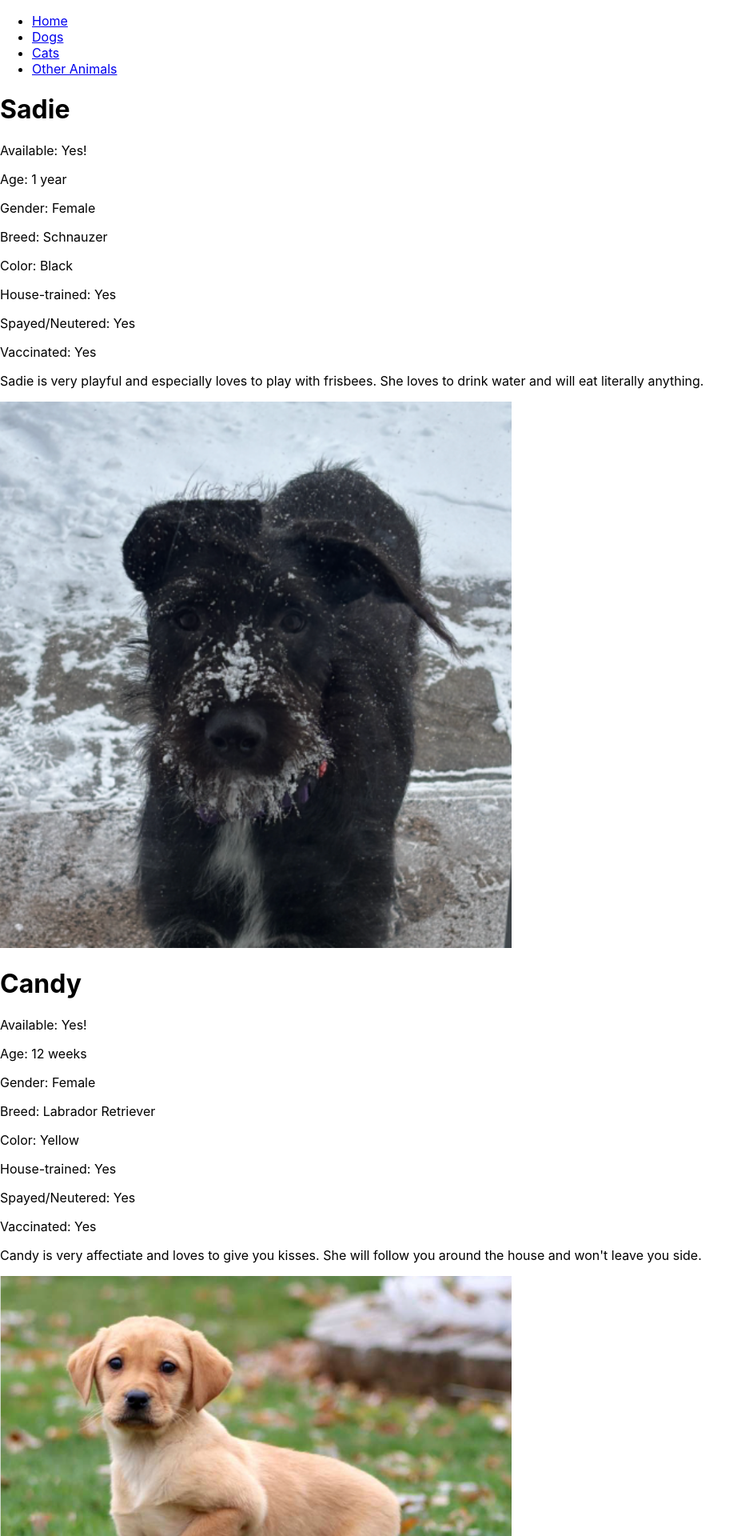
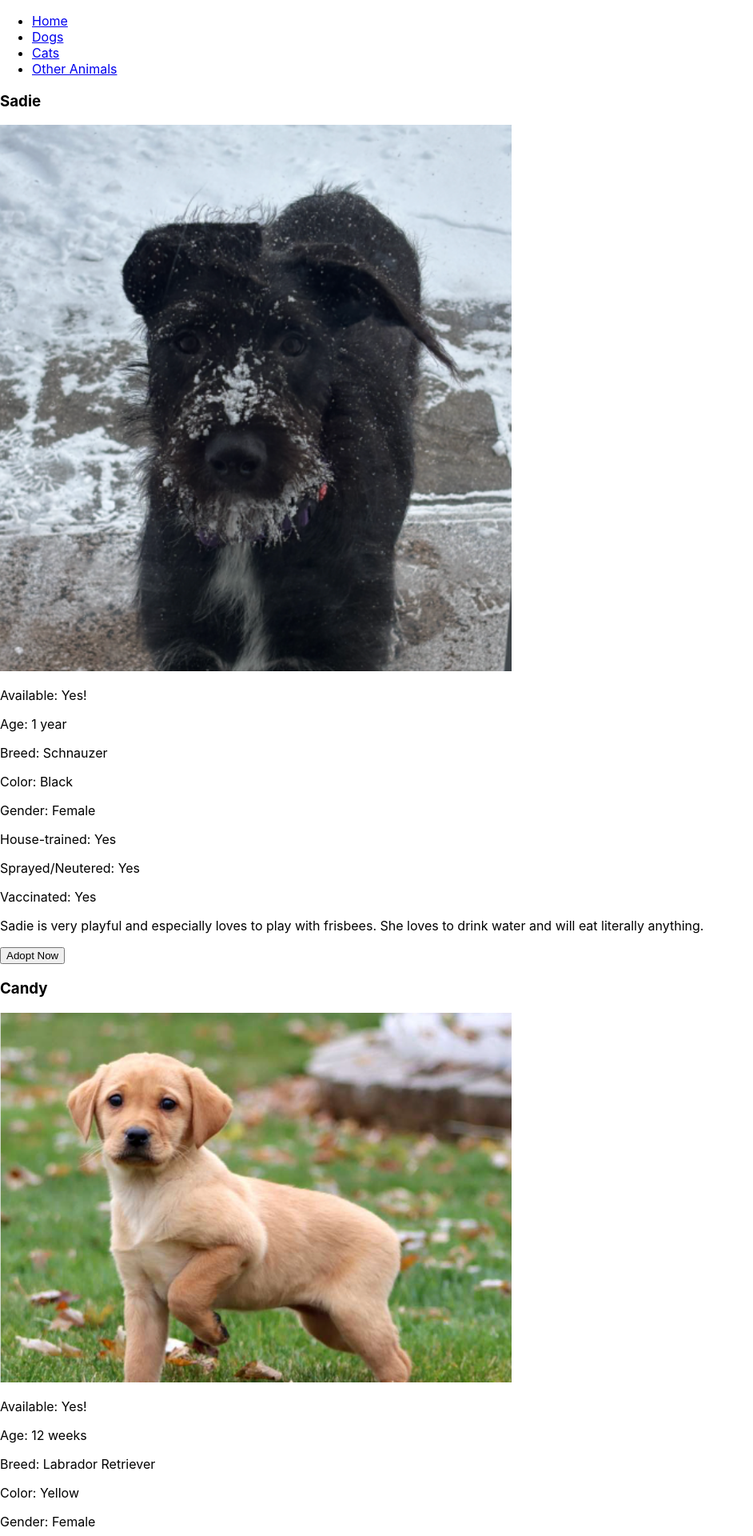
Before and after one commit to kshattuc/animal-adoption-website, a React (Create React App) app: page /dogs in a window 1280 px wide. Shown: the top 1920 px of the page at 80% size, without its empty margins (0-942 px from the left). Built offline with nearby package versions, Linux system fonts and the light colour scheme.

Commit message:
put dogs and other animals in arrays

```diff
--- a/src/cats.js
+++ b/src/cats.js
@@ -11,7 +11,7 @@ const Cats = [
     gender: "Female",
     house_trained:"Yes",
     vaccinated:"Yes",
-    House_trained:"Yes",
+    sprayed_neutered:"Yes",
     description:"Claire is a very playful kitty who loves attention.",
     image: "/images/claire.jpg"
   },
@@ -25,7 +25,7 @@ const Cats = [
     gender: "Male",
     house_trained:"Yes",
     vaccinated:"Yes",
-    House_trained:"Yes",
+    sprayed_neutered:"Yes",
     description:"Whiskers is very mischevious and loves to play and hide toys around the house.",
     image: "/images/whiskers.jpg"
   },
@@ -39,7 +39,7 @@ const Cats = [
     gender: "Female",
     house_trained:"Yes",
     vaccinated:"Yes",
-    House_trained:"Yes",
+    sprayed_neutered:"Yes",
     description:"Midnight enjoys nature and walking outside. She is very intelligent and picks up new skills quickly.",
     image: "/images/midnight.png"
   },
@@ -53,7 +53,7 @@ const Cats = [
     gender: "Male",
     house_trained:"Yes",
     vaccinated:"Yes",
-    House_trained:"Yes",
+    sprayed_neutered:"Yes",
     description:"Fibonacci loves to learn new skills. He also loves to curl up by the fire.",
     image: "/images/fibonacci.png"
   },
@@ -86,6 +86,7 @@ const [pets, setPets] = useState(Cats);
           <p>Color: {pet.color}</p>
           <p>Gender: {pet.gender}</p>
           <p>House-trained: {pet.house_trained}</p>
+          <p>Sprayed/Neutered: {pet.sprayed_neutered}</p>
           <p>Vaccinated: {pet.vaccinated}</p>
           <p>{pet.description}</p>
 
--- a/src/dogs.js
+++ b/src/dogs.js
@@ -1,88 +1,104 @@
-const Dogs = () => {
+import { useState } from "react";
+export default function Dogs() {
+const Dogs = [
+  {
+    id: 1,
+    name: "Sadie",
+    available: true,
+    age: "1 year",
+    breed: "Schnauzer",
+    color: "Black",
+    gender: "Female",
+    house_trained:"Yes",
+    vaccinated:"Yes",
+    sprayed_neutered:"Yes",
+    description:"Sadie is very playful and especially loves to play with frisbees. She loves to drink water and will eat literally anything.",
+    image: "/images/sadie.png"
+  },
+  {
+    id: 2,
+    name: "Candy",
+    available: true,
+    age: "12 weeks",
+    breed: "Labrador Retriever",
+    color: "Yellow",
+    gender: "Female",
+    house_trained:"Yes",
+    vaccinated:"Yes",
+    sprayed_neutered:"Yes",
+    description:"Candy is very affectiate and loves to give you kisses. She will follow you around the house and won't leave you side.",
+    image: "/images/candy.png"
+  },
+  {
+    id: 3,
+    name: "Eddy",
+    available: true,
+    age: "6 weeks",
+    breed: "Dachshunds",
+    color: "Brown",
+    gender: "Male",
+    house_trained:"Yes",
+    vaccinated:"Yes",
+    sprayed_neutered:"Yes",
+    description:"Eddy loves to play and go on walks. He loves other animals and is great around kids.",
+    image: "/images/eddy.png"
+  },
+  {
+    id: 4,
+    name: "Loco",
+    available: true,
+    age: "5 months",
+    breed: "Cavalier King Charles Spaniel",
+    color: "White/Brown",
+    gender: "Male",
+    house_trained:"Yes",
+    vaccinated:"Yes",
+    sprayed_neutered:"Yes",
+    description:"Loco is a goofball who loves to run in circles and chase his own tail. He loves to play fetch and jump around.",
+    image: "/images/loco.png"
+  },
+];
+const [pets, setPets] = useState(Dogs);
+
+  const handleAdopt = (id) => {
+    setPets((prevPets) =>
+      prevPets.map((pet) =>
+        pet.id === id ? { ...pet, available: false } : pet
+      )
+    );
+  };
+
   return (
-    <div className="container">
-      <h1>Sadie</h1>
+    <div className="row mt-5">
+      {pets.map((pet) => (
+        <div className="col-3" key={pet.id}>
+          <h3>{pet.name}</h3>
 
-      <div className="row mt-5">
-        <div className="col-3">
-          <p>Available: Yes!</p>
-          <p>Age: 1 year</p>
-          <p>Gender: Female</p>
-          <p>Breed: Schnauzer</p>
-          <p>Color: Black</p>
-          <p>House-trained: Yes</p>
-          <p>Spayed/Neutered: Yes</p>
-          <p>Vaccinated: Yes</p>
-          <p>Sadie is very playful and especially loves to play with frisbees. She loves to drink water and will eat literally anything.</p>
           <img
-            src="/images/sadie.png"
-            alt="dog"
+            src={pet.image}
+            alt={pet.name}
             style={{ width: "50%" }}
           />
+
+          <p>Available: {pet.available ? "Yes!" : "No"}</p>
+          <p>Age: {pet.age}</p>
+          <p>Breed: {pet.breed}</p>
+          <p>Color: {pet.color}</p>
+          <p>Gender: {pet.gender}</p>
+          <p>House-trained: {pet.house_trained}</p>
+          <p>Sprayed/Neutered: {pet.sprayed_neutered}</p>
+          <p>Vaccinated: {pet.vaccinated}</p>
+          <p>{pet.description}</p>
+
+          <button
+            onClick={() => handleAdopt(pet.id)}
+            className="btn btn-success mt-2"
+            disabled={!pet.available}
+          >
+            {pet.available ? "Adopt Now" : "Adopted"}
+          </button>
         </div>
-      </div>
-      <h1>Candy</h1>
-
-      <div className="row mt-5">
-        <div className="col-3">
-          <p>Available: Yes!</p>
-          <p>Age: 12 weeks </p>
-          <p>Gender: Female</p>
-          <p>Breed: Labrador Retriever</p>
-          <p>Color: Yellow</p>
-          <p>House-trained: Yes</p>
-          <p>Spayed/Neutered: Yes</p>
-          <p>Vaccinated: Yes</p>
-          <p>Candy is very affectiate and loves to give you kisses. She will follow you around the house and won't leave you side. </p>
-          <img
-            src="/images/candy.png"
-            alt="dog"
-            style={{ width: "50%" }}
-          />
-        </div>
-      </div>
-        <h1>Eddy</h1>
-
-      <div className="row mt-5">
-        <div className="col-3">
-          <p>Available: Yes!</p>
-          <p>Age: 6 weeks </p>
-          <p>Gender: Male</p>
-          <p>Breed: Dachshunds</p>
-          <p>Color: Brown</p>
-          <p>House-trained: Yes</p>
-          <p>Spayed/Neutered: Yes</p>
-          <p>Vaccinated: Yes</p>
-          <p>Eddy loves to play and go on walks. He loves other animals and is great around kids. </p>
-          <img
-            src="/images/eddy.png"
-            alt="dog"
-            style={{ width: "50%" }}
-          />
-        </div>
-      </div>
-        <h1>Loco</h1>
-
-      <div className="row mt-5">
-        <div className="col-3">
-          <p>Available: Yes!</p>
-          <p>Age: 5 months </p>
-          <p>Gender: Male</p>
-          <p>Breed: Cavalier King Charles Spaniel</p>
-          <p>Color: White/Brown</p>
-          <p>House-trained: Yes</p>
-          <p>Spayed/Neutered: Yes</p>
-          <p>Vaccinated: Yes</p>
-          <p>Loco is a goofball who loves to run in circles and chase his own tail. He loves to play fetch and jump around. </p>
-          <img
-            src="/images/loco.png"
-            alt="dog"
-            style={{ width: "50%" }}
-          />
-        </div>
-      </div>
+      ))}
     </div>
-  );
-};
-
-export default Dogs;
+  )
+}
--- a/src/other-animals.js
+++ b/src/other-animals.js
@@ -1,76 +1,89 @@
-const OtherAnimals = () => {
+import { useState } from "react";
+export default function OtherAnimals() {
+const OtherAnimals = [
+  {
+    id: 1,
+    name: "Noodle",
+    available: true,
+    age: "1 year",
+    breed: "Hognose Snake",
+    color: "Brown/Tan/White",
+    gender: "Male",
+    description:"Noodle loves to climb and explore.",
+    image: "/images/noodle.png"
+  },
+  {
+    id: 2,
+    name: "Cameron",
+    available: true,
+    age: "1 year",
+    breed: "Chameleon",
+    color: "Multicolored",
+    gender: "Male",
+    description:"Cameron is shy and likes to blend in with his surroundings.",
+    image: "/images/cameron.png"
+  },
+  {
+    id: 3,
+    name: "Marigold",
+    available: true,
+    age: "6 months",
+    breed: "Blue Mustard Betta Fish",
+    color: "Yellow/Blue",
+    gender: "female",
+    description:"Marigold is territorial and loves to swim around.",
+    image: "/images/marigold.png"
+  },
+  {
+    id: 4,
+    name: "Maria",
+    available: true,
+    age: "6 weeks",
+    breed: "Hamster",
+    color: "Orange/White",
+    gender: "Female",
+    description:"Maria is silly and loves to roll around in a hamster wheel all day.",
+    image: "/images/maria.png"
+  },
+];
+const [pets, setPets] = useState(OtherAnimals);
+
+  const handleAdopt = (id) => {
+    setPets((prevPets) =>
+      prevPets.map((pet) =>
+        pet.id === id ? { ...pet, available: false } : pet
+      )
+    );
+  };
+
   return (
-    <div className="container">
-      <h1>Noodle</h1>
+    <div className="row mt-5">
+      {pets.map((pet) => (
+        <div className="col-3" key={pet.id}>
+          <h3>{pet.name}</h3>
 
-      <div className="row mt-5">
-        <div className="col-3">
-          <p>Available: Yes!</p>
-          <p>Age: 1 year</p>
-          <p>Gender: Male</p>
-          <p>Type: Hognose</p>
-          <p>Color: Brown/Tan/White </p>
-          <p>Noodle loves to climb and explore.</p>
           <img
-            src="/images/noodle.png"
-            alt="snake"
+            src={pet.image}
+            alt={pet.name}
             style={{ width: "50%" }}
           />
+
+          <p>Available: {pet.available ? "Yes!" : "No"}</p>
+          <p>Age: {pet.age}</p>
+          <p>Breed: {pet.breed}</p>
+          <p>Color: {pet.color}</p>
+          <p>Gender: {pet.gender}</p>
+          <p>{pet.description}</p>
+
+          <button
+            onClick={() => handleAdopt(pet.id)}
+            className="btn btn-success mt-2"
+            disabled={!pet.available}
+          >
+            {pet.available ? "Adopt Now" : "Adopted"}
+          </button>
         </div>
-      </div>
-       <h1>Cameron</h1>
-
-      <div className="row mt-5">
-        <div className="col-3">
-          <p>Available: Yes!</p>
-          <p>Age: 1 year</p>
-          <p>Gender: Male</p>
-          <p>Type: Chameleon</p>
-          <p>Color: Multicolored </p>
-          <p>Cameron is shy and likes to blend in with his surroundings.</p>
-          <img
-            src="/images/cameron.png"
-            alt="chameleon"
-            style={{ width: "50%" }}
-          />
-        </div>
-      </div>
-      <h1>Marigold</h1>
-
-      <div className="row mt-5">
-        <div className="col-3">
-          <p>Available: Yes!</p>
-          <p>Age: 6 months</p>
-          <p>Gender: Female</p>
-          <p>Type: Blue Mustard Betta Fish</p>
-          <p>Color: Yellow/Blue </p>
-          <p>Marigold is territorial and loves to swim around.</p>
-          <img
-            src="/images/marigold.png"
-            alt="fish"
-            style={{ width: "50%" }}
-          />
-        </div>
-      </div>
-      <h1>Maria</h1>
-
-      <div className="row mt-5">
-        <div className="col-3">
-          <p>Available: Yes!</p>
-          <p>Age: 6 weeks</p>
-          <p>Gender: Female</p>
-          <p>Type: Hamster</p>
-          <p>Color: Orange/White </p>
-          <p>Maria is silly and loves to roll around in a hamster wheel all day.</p>
-          <img
-            src="/images/maria.png"
-            alt="fish"
-            style={{ width: "50%" }}
-          />
-        </div>
-      </div>
+      ))}
     </div>
-  );
-};
-
-export default OtherAnimals;
+  )
+}
```
